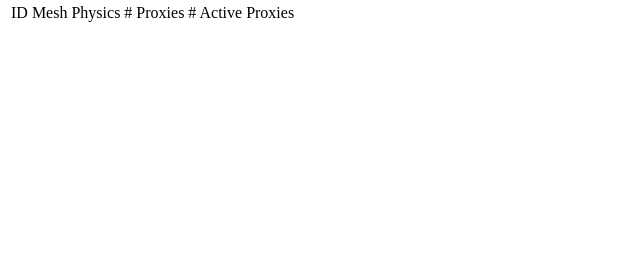
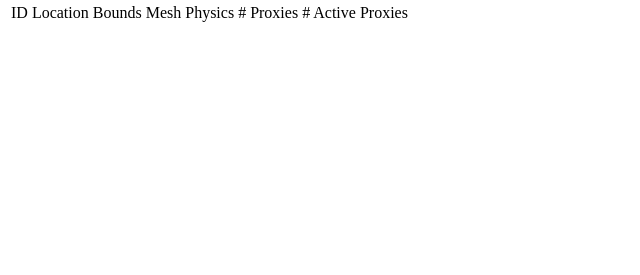
Before and after one commit to sirikata/sirikata-ccc, a Django app: template ccc/nodes/templates/presences.html in a window 1280 px wide. Shown: the part 25-300 px from the top of the page, without its empty margins (0-640 px from the left). Run offline with Django 3.2, Linux system fonts and the light colour scheme; the template is opened without the code that fills it, so the values that code supplies are empty.

Commit message:
Present location info for each presence.

```diff
--- a/ccc/nodes/templates/presences.html
+++ b/ccc/nodes/templates/presences.html
@@ -11,6 +11,8 @@
       <thead>
         <tr>
           <td>ID</td>
+          <td>Location</td>
+          <td>Bounds</td>
           <td>Mesh</td>
           <td>Physics</td>
           <td># Proxies</td>
@@ -21,6 +23,8 @@
         {% for presence in presences %}
         <tr>
           <td>{{ presence.id }}</td>
+          <td><{{ presence.location.position.x }}, {{ presence.location.position.y }}, {{ presence.location.position.z }}> <{{ presence.location.velocity.x }}, {{ presence.location.velocity.y }}, {{ presence.location.velocity.z }}> {{ presence.location.time }}</td>
+          <td><{{ presence.bounds.center.x }}, {{ presence.bounds.center.y }}, {{ presence.bounds.center.z }}> {{ presence.bounds.radius }}</td>
           <td>{{ presence.mesh }}</td>
           <td>{{ presence.physics }}</td>
           <td>{{ presence.proxies.alive }}</td>
```
